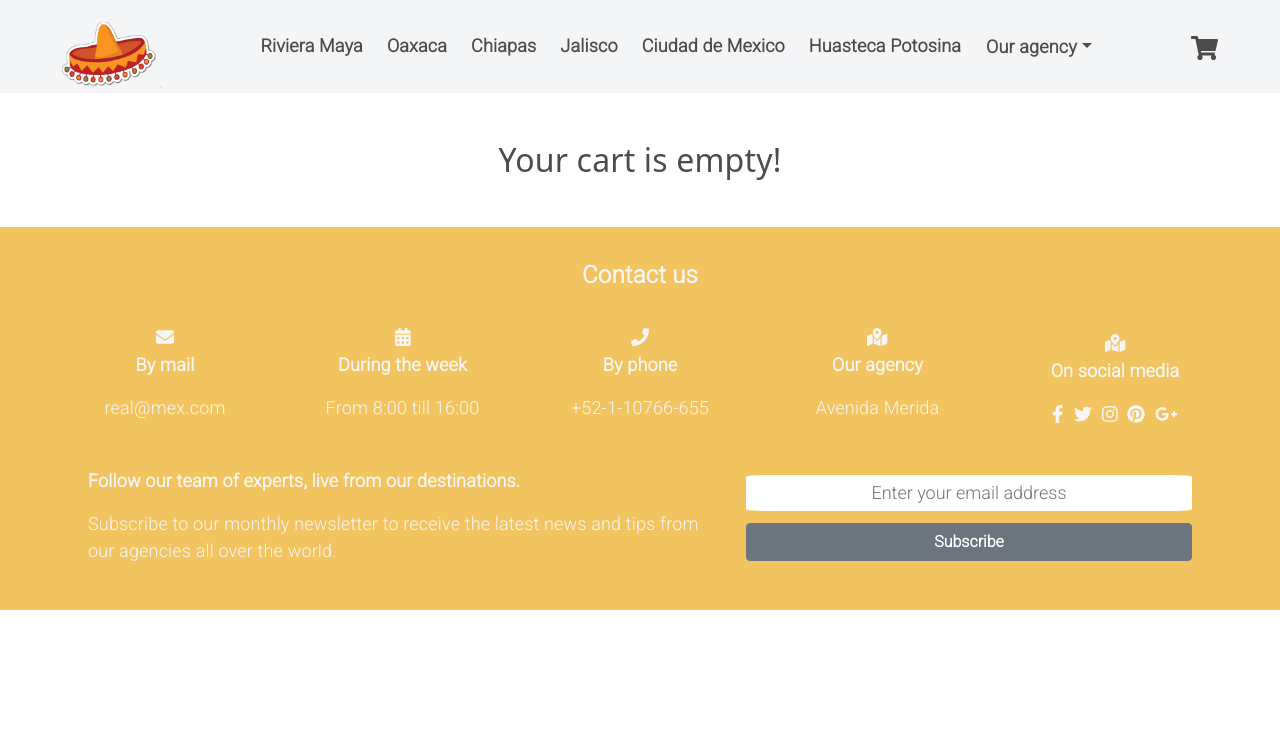
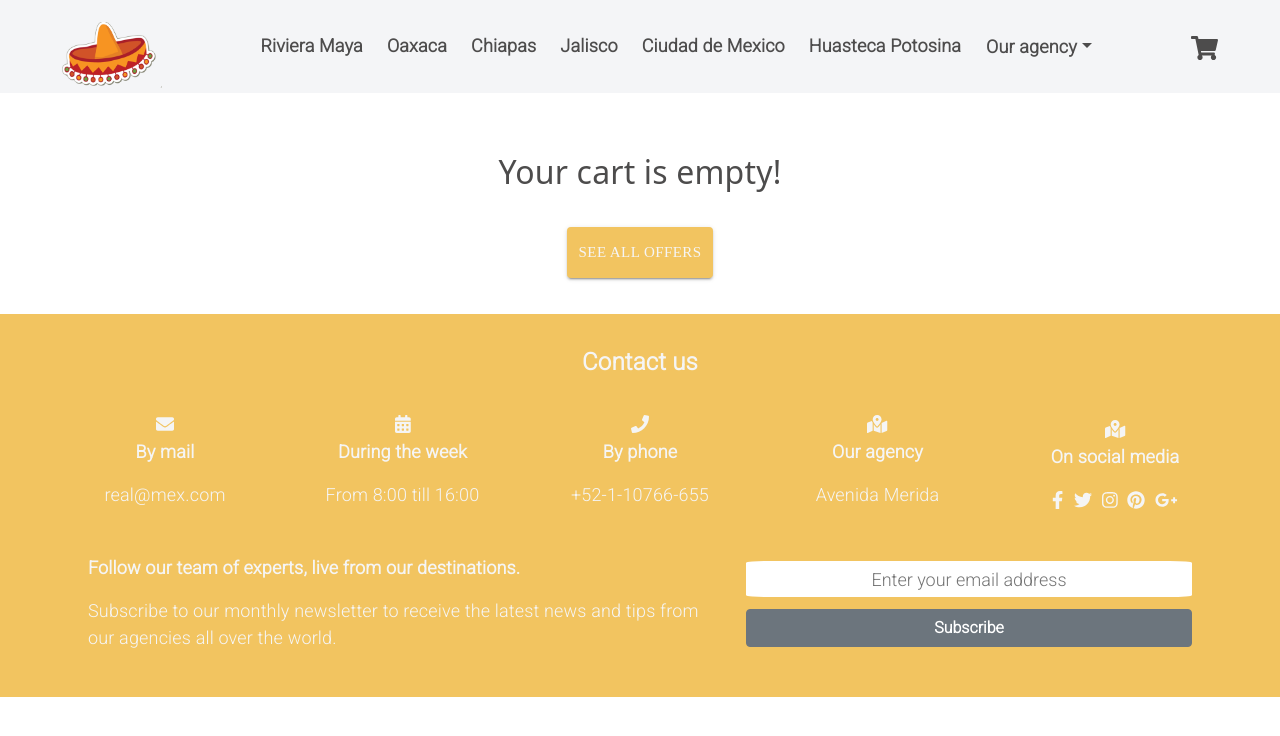
Before and after one commit to mwladyka126/REALMexico, a React (Create React App) app: page /cart in a window 1280 px wide. Shown: the top 736 px of the page. Built offline with nearby package versions, Linux system fonts and the light colour scheme.

Commit message:
add small changes for heroku

```diff
--- a/src/components/views/Cart/Cart.js
+++ b/src/components/views/Cart/Cart.js
@@ -6,6 +6,7 @@ import Paper from "@material-ui/core/Paper";
 import Button from "@material-ui/core/Button";
 import { FontAwesomeIcon } from "@fortawesome/react-fontawesome";
 import { faCheckCircle } from "@fortawesome/free-solid-svg-icons";
+import { Link } from "react-router-dom";
 
 import clsx from "clsx";
 
@@ -43,7 +44,23 @@ const Component = ({ className, loading, cart }) => {
             {cart && cart.length > 0 ? (
               <h2 className={styles.title}>Proccess your booking!</h2>
             ) : (
-              <h2 className={styles.title}>Your cart is empty!</h2>
+              <div className={styles.confirmation}>
+                <h2 className={styles.title}>Your cart is empty!</h2>
+                <Button
+                  size="large"
+                  variant="contained"
+                  className={styles.button}
+                >
+                  <Link
+                    to={"/offers"}
+                    variant="subtitle1"
+                    color="secondary"
+                    className={styles.link}
+                  >
+                    SEE ALL OFFERS
+                  </Link>
+                </Button>
+              </div>
             )}
           </div>
         )}
--- a/src/components/views/Cart/Cart.module.scss
+++ b/src/components/views/Cart/Cart.module.scss
@@ -12,6 +12,16 @@
       flex-direction: column;
       .title {
         text-align: center;
+      }
+      .button {
+        background-color: $color-background-color;
+        padding: $base-size;
+        margin-bottom: $base-size;
+        .link {
+          @include link;
+          color: $color-text-light;
+          font-family: bold;
+        }
       }
       .icon {
         color: $color-success;
--- a/src/components/views/Homepage/Homepage.js
+++ b/src/components/views/Homepage/Homepage.js
@@ -43,8 +43,4 @@ Component.propTypes = {
   className: PropTypes.string,
 };
 
-export {
-  Component as Homepage,
-  // Container as Homepage,
-  Component as HomepageComponent,
-};
+export { Component as Homepage, Component as HomepageComponent };
--- a/src/components/views/NotFound/NotFound.js
+++ b/src/components/views/NotFound/NotFound.js
@@ -11,7 +11,7 @@ import Typography from "@material-ui/core/Typography";
 
 import styles from "./NotFound.module.scss";
 
-const Component = ({ className, children }) => (
+const Component = ({ className }) => (
   <Paper className={styles.root} elevation={9}>
     <Grid container justify="center" direction="column" alignItems="center" xl>
       <Grid item>
@@ -35,7 +35,6 @@ const Component = ({ className, children }) => (
 );
 
 Component.propTypes = {
-  children: PropTypes.node,
   className: PropTypes.string,
 };
 
```
